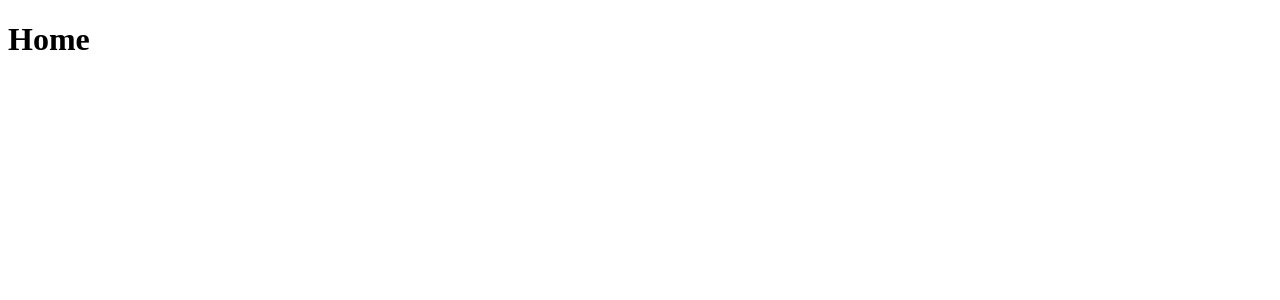
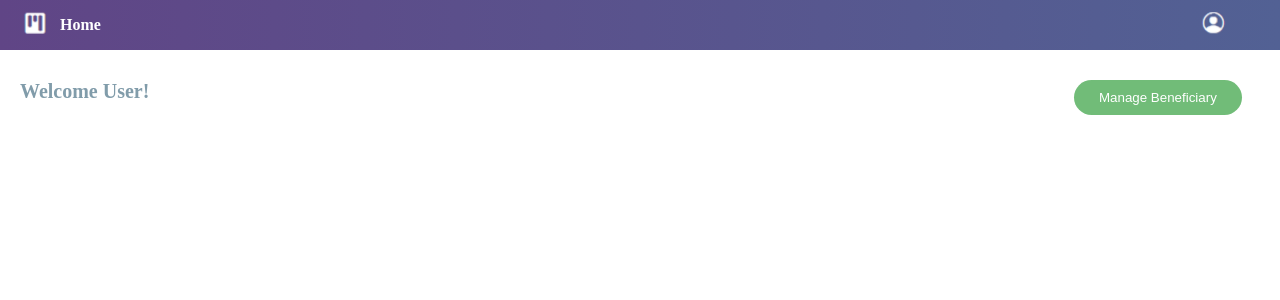
Before and after one commit to 92iruhd-hsetir/online-banking, a React (Create React App) app: page / in a window 1280 px wide. Shown: the top 300 px of the page. Built offline with nearby package versions, Linux system fonts and the light colour scheme.

Commit message:
added top header and CTA section on home page.

```diff
--- a/public/css/style.css
+++ b/public/css/style.css
@@ -1,3 +1,54 @@
-header {
-    color: "#000";
+body {
+    margin: 0;
+    padding: 0;
 }
+.header__wrap {
+    padding: 0px 20px;
+    height: 50px;
+    background-image: linear-gradient(to right, #604586, #526194);
+    color: #fff;
+    font-weight: bold;
+}
+.header__container, .section__container {
+    display: flex;
+    flex-wrap: wrap;
+    height: 100%;
+}
+.header__logo, .header__title, .header__profile {
+    align-content: center;
+}
+.header__lhs {
+    display: inline-flex;
+    flex-basis: 95%;
+}
+.header__rhs {
+    display: inline-flex;
+    flex-basis: 5%;
+}
+.header__logo {
+    margin-right: 10px;
+}
+.section__wrap {
+    padding: 30px 20px 0px 20px;
+}
+.section__lhs {
+    display: inline-flex;
+    flex-basis: 85%;
+    color: #819caa;
+    text-align: left;
+    font-weight: bold;
+    font-size: 20px;
+}
+.section__rhs {
+    display: inline-flex;
+    flex-basis: 15%;
+    text-align: right;
+}
+.green_btn {
+    background: #71bc78;
+    color: #fff;
+    border-radius: 20px;
+    align-content: center;
+    padding: 10px 25px;
+    border: 0;
+}
--- a/public/index.html
+++ b/public/index.html
@@ -16,7 +16,7 @@
 </head>
 
 <body>
-    <div id="online_banking" class="main"></div>
+    <div id="online_banking"></div>
     <noscript>You need to enable JavaScript to run this app.</noscript>
 </body>
 
--- a/src/App.js
+++ b/src/App.js
@@ -2,7 +2,9 @@
 import Routes from "./routes";
 
 const App = () => {
-    return <Routes />
+    return <div>
+        <Routes />
+    </div>
 }
 
 export default App;
--- a/src/common/config.js
+++ b/src/common/config.js
@@ -1,8 +1,10 @@
 const config = {};
+config.urlBasePath = `${process.env.PUBLIC_URL}/`;
+config.imageBasePath = `${config.urlBasePath}images/`;
 
 config.pageUrls = {
     "home": "/",
-    "manageBeneficiary": "manage-beneficiary"
+    "manageBeneficiary": "/manage-beneficiary"
 }
 
 export default config;
--- /dev/null
+++ b/src/components/topBar/index.js
@@ -0,0 +1,26 @@
+import React from "react";
+import config from "../../common/config";
+
+const TopBar = ({ title }) => {
+    return <>
+        <section class="header__wrap">
+            <div class="header__container">
+                <div class="header__lhs">
+                    <div class="header__logo">
+                        <img src={`${config.imageBasePath}logo.png`} alt="logo" loading="lazy" />
+                    </div>
+                    <div class="header__title">
+                        <span>{title}</span>
+                    </div>
+                </div>
+                <div class="header__rhs">
+                    <div class="header__profile">
+                        <img src={`${config.imageBasePath}user/profile_pic.png`} alt="profile" loading="lazy" />
+                    </div>
+                </div>
+            </div>
+        </section>
+    </>
+}
+
+export default TopBar;
--- /dev/null
+++ b/src/components/topSection/index.js
@@ -0,0 +1,22 @@
+import React from "react";
+
+const TopSection = ({ text, showBtn, btnTxt, clickHandler }) => {
+    return <>
+        <div class="section__wrap">
+            <div class="section__container">
+                <div class="section__lhs">
+                    <span>{text}</span>
+                </div>
+                <div class="section__rhs">
+                    {
+                        showBtn
+                        ? <button class="green_btn" onClick={clickHandler}>{btnTxt}</button>
+                        : null
+                    }
+                </div>
+            </div>
+        </div>
+    </>
+}
+
+export default TopSection;
--- a/src/pages/home/index.js
+++ b/src/pages/home/index.js
@@ -1,8 +1,18 @@
 import React from "react";
+import { useNavigate } from "react-router-dom";
+import config from "../../common/config";
+
+import TopBar from "../../components/topBar";
+import TopSection from "../../components/topSection";
 
 const Home = () => {
+    let history = useNavigate();
+    const onManageClick = () => {
+        history(config.pageUrls.manageBeneficiary);
+    }
     return <>
-        <h1>Home</h1>
+        <TopBar title={"Home"} />
+        <TopSection text={"Welcome User!"} showBtn={true} btnTxt={"Manage Beneficiary"} clickHandler={onManageClick} />
     </>
 }
 
--- a/src/pages/manageBeneficiary/index.js
+++ b/src/pages/manageBeneficiary/index.js
@@ -1,8 +1,14 @@
 import React from "react";
+import TopBar from "../../components/topBar";
+import TopSection from "../../components/topSection";
 
 const ManageBeneficiary = () => {
+    const addBtnClickHandler = () => {
+        console.log("open beneficiary form");
+    }
     return <>
-        <h1>Manage Beneficiary</h1>
+        <TopBar title={"Manage Beneficiary"} />
+        <TopSection text={"Home / List of beneficiaries"} showBtn={true} btnTxt={"Add Beneficiary"} clickHandler={addBtnClickHandler} />
     </>
 }
 
```
